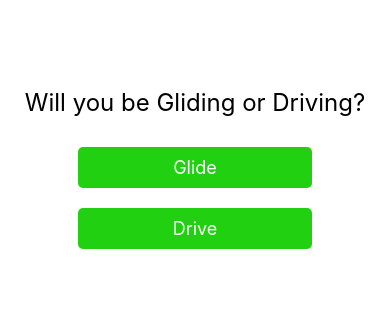
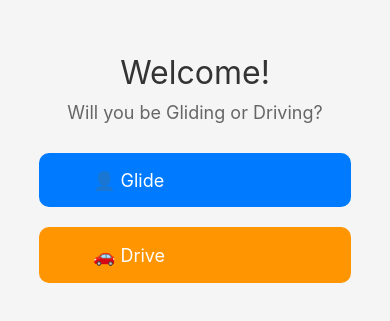
Before and after one commit to raphaelmwachiti/gLide, a React Native app: screen /Home in a window 390 px wide. Shown: the part 249-570 px from the top of the page. Built offline with nearby package versions, Linux system fonts and the light colour scheme.

Commit message:
home and findride screens changed

```diff
--- a/src/screens/findRide.js
+++ b/src/screens/findRide.js
@@ -1,5 +1,6 @@
 import React from 'react';
 import { Image, View, Text, SafeAreaView, TextInput, ScrollView, TouchableOpacity, StyleSheet } from 'react-native';
+import { MaterialIcons } from '@expo/vector-icons';
 
 export default function FindRide({ navigation }) {
   const rides = [
@@ -10,141 +11,152 @@ export default function FindRide({ navigation }) {
   return (
     <SafeAreaView style={styles.container}>
       <View style={styles.searchContainer}>
+        <Text style={styles.pageTitle}>Find Your Ride</Text>
+        <View style={styles.searchInputContainer}>
           <TextInput placeholder="Your location" style={styles.input} />
-        <TouchableOpacity style={styles.button} onPress={() => {}}>
-          <Text style={styles.buttonText}>Add Stop</Text>
-        </TouchableOpacity>
           <TextInput placeholder="Your destination" style={styles.input} />
         </View>
+        <TouchableOpacity style={styles.searchButton} onPress={() => {}}>
+          <Text style={[styles.buttonText, { color: '#FFF' }]}>Search Rides</Text>
+        </TouchableOpacity>
+      </View>
 
-      <View style={styles.filterContainer}>
-
-      </View>
-      <View>
-        <Text style ={{ paddingLeft:10, fontWeight: 'bold', textDecorationLine: 'underline', marginTop: 10,}} > Avaliable rides (pick one) </Text>
-      </View>
       <ScrollView style={styles.rideListContainer} contentContainerStyle={styles.scrollViewContent}>
         {rides.map((ride) => (
           <View key={ride.id} style={styles.rideCard}>
-                <View style={styles.profileColumn}>
-                    <Image
-                    source={require('../assets/pp.jpg')}
-                    style={styles.profilePic}
-                    />
+            <Image source={require('../assets/pp.jpg')} style={styles.profilePic} />
+            <View style={styles.rideDetails}>
+              <Text style={styles.rideName}>{ride.name}</Text>
+              <Text style={styles.rideInfo}>Price: {ride.price}</Text>
+              <Text style={styles.rideInfo}>Arrive by: {ride.arriveBy}</Text>
+              <Text style={styles.rideInfo}>Rating: {ride.rating} - {ride.color}</Text>
             </View>
-                <View style={styles.detailsColumn}>
-                    <Text style={styles.rideName}>{ride.name} - {ride.price}</Text>
-                    <Text style={styles.rideDetail}>Arrive by: {ride.arriveBy}</Text>
-                    <Text style={styles.rideDetail}>Rating: {ride.rating} - {ride.color}</Text>
-                </View>
-                <View style={styles.buttonsColumn}>
-                    <TouchableOpacity style={styles.button} onPress={() => navigation.navigate('ReviewRideScreen')}>
-                        <Text style={styles.buttonText}>Review</Text>
+            <View style={styles.actionButtons}>
+              <TouchableOpacity style={styles.bookButton} onPress={() => navigation.navigate('ConfirmationScreen')}>
+                <MaterialIcons name="directions-car" size={24} color="#FFF" />
+                <Text style={[styles.buttonText, { marginLeft: 8 }]}>Book</Text>
               </TouchableOpacity>
-                    <TouchableOpacity style={styles.button} onPress={() => navigation.navigate('ConfirmationScreen')}>
-                    <Text style={styles.buttonText}>Book</Text>
+              <TouchableOpacity style={styles.reviewButton} onPress={() => navigation.navigate('ReviewRideScreen')}>
+                <MaterialIcons name="star" size={24} color="#FFD700" />
+                <Text style={[styles.buttonText, { marginLeft: 8 }]}>Review</Text>
               </TouchableOpacity>
             </View>
           </View>
         ))}
       </ScrollView>
 
-      <TouchableOpacity style={styles.safetyTipsButton} onPress={()=> navigation.navigate('SafetyScreen')}>
-        <Text style={[styles.buttonText, {color: '#000'}]}>Safety Tips</Text>
+      <TouchableOpacity style={styles.safetyTipsButton} onPress={() => navigation.navigate('SafetyScreen')}>
+        <Text style={[styles.buttonText, { color: '#FFF' }]}>Safety Tips</Text>
       </TouchableOpacity>
     </SafeAreaView>
   );
 }
 
+
 const styles = StyleSheet.create({
   container: {
     flex: 1,
-      backgroundColor: '#FFF',
-    },
-    scrollViewContent: {
-        paddingBottom: 80,
+    backgroundColor: '#F6F7F9',
   },
   searchContainer: {
     padding: 20,
   },
+  pageTitle: {
+    fontSize: 24,
+    fontWeight: 'bold',
+    color: '#2C3E50',
+    marginBottom: 20,
+  },
+  searchInputContainer: {
+    marginBottom: 20,
+  },
   input: {
     borderWidth: 1,
-      borderColor: '#DDD',
-      borderRadius: 5,
-      padding: 10,
-      marginBottom: 10,
+    borderColor: '#BDC3C7',
+    borderRadius: 8,
+    paddingVertical: 12,
+    paddingHorizontal: 16,
+    marginBottom: 16,
+    fontSize: 16,
+    backgroundColor: '#ECF0F1',
+  },
+  searchButton: {
+    backgroundColor: '#21d111' ,// Bright green color
+    borderRadius: 8,
+    paddingVertical: 12,
+    alignItems: 'center',
   },
   buttonText: {
-      color: '#fff',
-      textAlign: 'center',
-      fontWeight: 'bold'
-    },
-    filterContainer: {
-      flexDirection: 'row',
-      justifyContent: 'space-around',
-      padding: 10,
-      borderBottomWidth: 1,
-      borderBottomColor: '#EEE',
+    fontSize: 18,
+    fontWeight: 'bold',
+    color:'white',
   },
   rideListContainer: {
     flex: 1,
+    backgroundColor: '#FFF',
+    marginHorizontal: 20,
     marginTop: 10,
+    borderRadius: 15,
+    elevation: 3,
   },
   rideCard: {
     flexDirection: 'row',
     justifyContent: 'space-between',
     alignItems: 'center',
+    padding: 16,
     borderBottomWidth: 1,
-        borderBottomColor: '#EEE',
-        backgroundColor: '#FAFAFA',
-        marginVertical: 8,
-        marginHorizontal: 5,
-        borderWidth: 1,
-        borderColor: '#DDD',
-        borderRadius: 10,
-        paddingVertical: 20,
-        paddingLeft: 10,
-        paddingRight: 20,
-    },
-    profileColumn: {
-        width: '20%',
-        alignItems: 'center',
+    borderBottomColor: '#BDC3C7',
   },
   profilePic: {
     width: 60,
     height: 60,
-        borderRadius: 25,
+    borderRadius: 30,
   },
-    detailsColumn: {
-        width: '50%',
-    },
-    buttonsColumn: {
-        width: '30%',
-        alignItems: 'flex-end',
+  rideDetails: {
+    flex: 1,
+    marginLeft: 16,
   },
   rideName: {
+    fontSize: 18,
     fontWeight: 'bold',
-      marginBottom: 5,
+    marginBottom: 8,
   },
-    rideDetail: {
-      color: '#666',
-      marginBottom: 5
+  rideInfo: {
+    fontSize: 16,
+    color: '#7F8C8D',
+    marginBottom: 4,
   },
-    button: {
-        backgroundColor: '#21d111',
-        paddingVertical: 10,
-        paddingHorizontal: 20,
-        borderRadius: 5,
-        marginBottom: 5,
-        alignSelf: 'stretch',
+  actionButtons: {
+    flexDirection: 'column', // Changed to column layout
+    alignItems: 'center',
+    marginTop: 8, // Added margin to separate the buttons
   },
+  bookButton: {
+    flexDirection: 'row',
+    backgroundColor: '#E74C3C',
+    borderRadius: 8,
+    paddingVertical: 8,
+    paddingHorizontal: 16,
+    alignItems: 'center',
+  },
+  reviewButton: {
+    flexDirection: 'row',
+    backgroundColor: '#3498DB',
+    borderRadius: 8,
+    paddingVertical: 8,
+    paddingHorizontal: 16,
+    marginTop: 8, // Added margin to separate the buttons
+    alignItems: 'center',
 
+  },
   safetyTipsButton: {
     padding: 20,
-      backgroundColor: '#DDDDDD',
+    backgroundColor: '#21d111', // Green color
     position: 'absolute',
     bottom: 0,
     width: '100%',
     textAlign: 'center',
+    borderTopLeftRadius: 15,
+    borderTopRightRadius: 15,
   },
 });
--- a/src/screens/home.js
+++ b/src/screens/home.js
@@ -1,24 +1,28 @@
 import React from 'react';
-import { View, Text, Button, StyleSheet, TouchableOpacity} from 'react-native';
+import { View, Text, TouchableOpacity, StyleSheet } from 'react-native';
 import { useNavigation } from "@react-navigation/native";
+import { Ionicons, MaterialCommunityIcons } from '@expo/vector-icons';
 
 function HomeScreen() {
   const navigation = useNavigation();
 
   return (
     <View style={styles.container}>
-        <Text style={styles.greeting}>Will you be Gliding or Driving?</Text>
+      <Text style={styles.greeting}>Welcome!</Text>
+      <Text style={styles.subText}>Will you be Gliding or Driving?</Text>
       <TouchableOpacity
-          style={styles.customButton}
+        style={styles.glideButton}
         onPress={() => navigation.navigate('GlideDriveTabs', { screen: 'Glide' })}
       >
-          <Text style={styles.buttonText}>Glide</Text>
+        <MaterialCommunityIcons name="human-male" size={24} color="#007BFF" />
+        <Text style={styles.buttonText}>👤 Glide</Text>
       </TouchableOpacity>
       <TouchableOpacity
-          style={styles.customButton}
+        style={styles.driveButton}
         onPress={() => navigation.navigate('GlideDriveTabs', { screen: 'Drive' })}
       >
-          <Text style={styles.buttonText}>Drive</Text>
+        <Ionicons name="ios-car" size={24} color="#FF9500" />
+        <Text style={styles.buttonText}>🚗 Drive</Text>
       </TouchableOpacity>
     </View>
   );
@@ -29,24 +33,43 @@ const styles = StyleSheet.create({
     flex: 1,
     alignItems: 'center',
     justifyContent: 'center',
-    backgroundColor: '#fff',
+    backgroundColor: '#F5F5F5', // Light blue-gray background
   },
   greeting: {
-    fontSize: 24,
+    fontSize: 32,
+    marginBottom: 10,
+    color: '#333',
+  },
+  subText: {
+    fontSize: 18,
     marginBottom: 20,
-    color: 'black',
+    color: '#666',
   },
-  customButton: {
-    backgroundColor: '#21d111',
+  glideButton: {
+    flexDirection: 'row',
+    alignItems: 'center',
+    backgroundColor: '#007BFF', // Blue color for Glide
     paddingHorizontal: 20,
-    paddingVertical: 10,
-    borderRadius: 5,
+    paddingVertical: 15,
+    borderRadius: 10,
     marginVertical: 10,
-    width: '60%',
+    width: '80%',
+    elevation: 3,
+  },
+  driveButton: {
+    flexDirection: 'row',
+    alignItems: 'center',
+    backgroundColor: '#FF9500', // Orange color for Drive
+    paddingHorizontal: 20,
+    paddingVertical: 15,
+    borderRadius: 10,
+    marginVertical: 10,
+    width: '80%',
+    elevation: 3,
   },
   buttonText: {
     color: '#fff',
-    textAlign: 'center',
+    marginLeft: 10,
     fontSize: 18,
   },
 });
```
Lines whose indentation alone changed are shown as unchanged.
